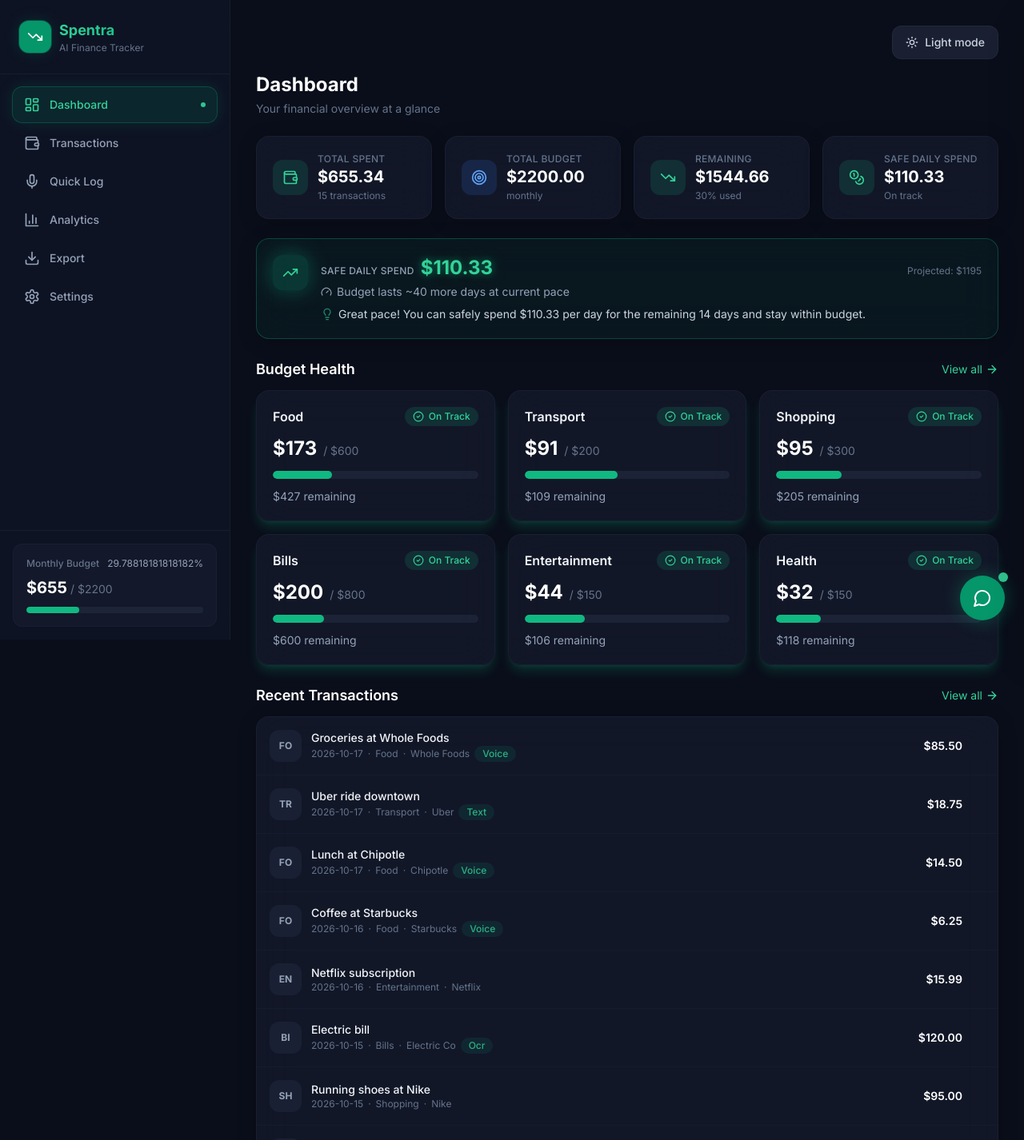
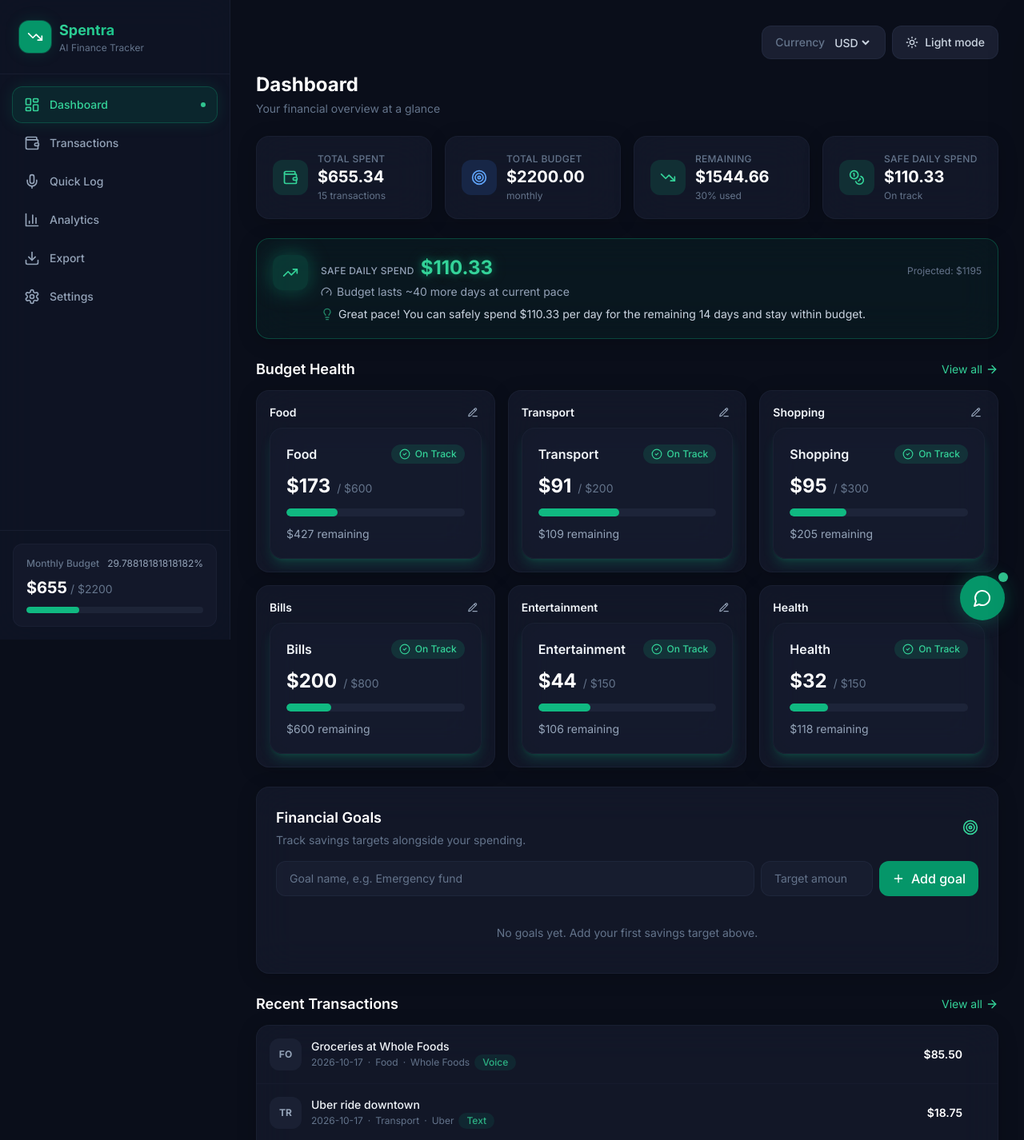
Before and after one commit to vamsikrishna34/spentra, a React (Vite) app in the folder frontend/: page / in a window 1280 px wide. Shown: the top 1426 px of the page at 80% size. Built offline with nearby package versions, Linux system fonts and the light colour scheme; the HTML template or start-up script is replaced by a standard one.

Commit message:
Update dashboard with currency, goals, and budget edits

```diff
--- a/frontend/src/App.tsx
+++ b/frontend/src/App.tsx
@@ -41,7 +41,7 @@ import {
   getCurrencySymbol,
   CATEGORIES,
 } from "./services/mockData";
-import type { AppView, Transaction, Budget } from "./types";
+import type { AppView, Transaction, Budget, Goal } from "./types";
 
 export default function App() {
   const [activeView, setActiveView] = useState<AppView>("dashboard");
@@ -57,6 +57,16 @@ export default function App() {
   const [toast, setToast] = useState<string | null>(null);
   const [editingBudget, setEditingBudget] = useState<string | null>(null);
   const [budgetEditValue, setBudgetEditValue] = useState("");
+  const [selectedCurrency, setSelectedCurrency] = useState(() => localStorage.getItem("spentra_currency") || "USD");
+  const [goals, setGoals] = useState<Goal[]>(() => {
+    try {
+      return JSON.parse(localStorage.getItem("spentra_goals") || "[]") as Goal[];
+    } catch {
+      return [];
+    }
+  });
+  const [goalTitle, setGoalTitle] = useState("");
+  const [goalTarget, setGoalTarget] = useState("");
   const [theme, setTheme] = useState<"dark" | "light">(() => {
     return localStorage.getItem("spentra_theme") === "light" ? "light" : "dark";
   });
@@ -107,6 +117,14 @@ export default function App() {
     document.documentElement.classList.toggle("light", theme === "light");
     localStorage.setItem("spentra_theme", theme);
   }, [theme]);
+
+  useEffect(() => {
+    localStorage.setItem("spentra_currency", selectedCurrency);
+  }, [selectedCurrency]);
+
+  useEffect(() => {
+    localStorage.setItem("spentra_goals", JSON.stringify(goals));
+  }, [goals]);
 
   const showToast = (msg: string) => {
     setToast(msg);
@@ -201,6 +219,33 @@ export default function App() {
     showToast("Data reset to defaults");
   };
 
+  const handleAddGoal = () => {
+    const targetAmount = Number(goalTarget);
+    if (!goalTitle.trim() || !Number.isFinite(targetAmount) || targetAmount <= 0) return;
+    const goal: Goal = {
+      id: `goal-${Date.now()}`,
+      user_id: "demo-user",
+      title: goalTitle.trim(),
+      target_amount: targetAmount,
+      current_amount: 0,
+      target_date: "",
+    };
+    setGoals((current) => [...current, goal]);
+    setGoalTitle("");
+    setGoalTarget("");
+    showToast("Goal added");
+  };
+
+  const handleGoalProgress = (goalId: string, value: string) => {
+    const currentAmount = Math.max(0, Number(value) || 0);
+    setGoals((current) => current.map((goal) => goal.id === goalId ? { ...goal, current_amount: currentAmount } : goal));
+  };
+
+  const handleDeleteGoal = (goalId: string) => {
+    setGoals((current) => current.filter((goal) => goal.id !== goalId));
+    showToast("Goal removed");
+  };
+
   // Category breakdown for analytics
   const categoryBreakdown = useMemo(() => {
     const map: Record<string, number> = {};
@@ -262,7 +307,20 @@ export default function App() {
           <div className="w-10" />
         </div>
 
-        <div className="flex justify-end mb-4">
+        <div className="flex justify-end items-center gap-2 mb-4 flex-wrap">
+          <label className="btn-secondary flex items-center gap-2 text-sm cursor-pointer">
+            <span className="text-slate-500">Currency</span>
+            <select
+              value={selectedCurrency}
+              onChange={(event) => setSelectedCurrency(event.target.value)}
+              className="bg-transparent text-inherit outline-none cursor-pointer"
+              aria-label="Choose display currency"
+            >
+              {['USD', 'EUR', 'GBP', 'JPY', 'INR', 'CAD', 'AUD'].map((currency) => (
+                <option key={currency} value={currency} className="bg-surface-100 text-slate-900">{currency}</option>
+              ))}
+            </select>
+          </label>
           <button
             onClick={() => setTheme((current) => current === "dark" ? "light" : "dark")}
             className="btn-secondary flex items-center gap-2 text-sm"
@@ -353,17 +411,53 @@ export default function App() {
                   ) : (
                     <div className="grid grid-cols-1 sm:grid-cols-2 lg:grid-cols-3 gap-4">
                       {enrichedBudgets.map((b) => (
+                        <div key={b.id} className="glass-card-hover p-4">
+                          <div className="flex items-center justify-between mb-2">
+                            <span className="text-sm font-semibold text-slate-100 capitalize">{b.category}</span>
+                            <button
+                              onClick={() => { setEditingBudget(b.id); setBudgetEditValue(String(b.planned_amount)); }}
+                              className="btn-ghost p-1 text-xs"
+                              aria-label={`Edit ${b.category} expected cost`}
+                            >
+                              <PencilLine className="w-3.5 h-3.5" />
+                            </button>
+                          </div>
+                          {editingBudget === b.id ? (
+                            <div className="flex gap-2 mb-3">
+                              <input
+                                type="number"
+                                min="0"
+                                className="input-field py-1.5 text-sm"
+                                value={budgetEditValue}
+                                onChange={(event) => setBudgetEditValue(event.target.value)}
+                                onKeyDown={(event) => event.key === "Enter" && handleBudgetUpdate(b.id)}
+                                autoFocus
+                              />
+                              <button onClick={() => handleBudgetUpdate(b.id)} className="btn-primary px-3 py-1 text-xs">Save</button>
+                            </div>
+                          ) : null}
                           <HealthBarCard
-                          key={b.id}
                             category={b.category}
                             planned={b.planned_amount}
                             actual={b.actual_amount || 0}
                             health={b.health || "green"}
                           />
+                        </div>
                       ))}
                     </div>
                   )}
                 </div>
+
+                <GoalsPanel
+                  goals={goals}
+                  title={goalTitle}
+                  target={goalTarget}
+                  onTitleChange={setGoalTitle}
+                  onTargetChange={setGoalTarget}
+                  onAdd={handleAddGoal}
+                  onProgressChange={handleGoalProgress}
+                  onDelete={handleDeleteGoal}
+                />
 
                 {/* Recent Transactions */}
                 <div>
@@ -708,6 +802,98 @@ export default function App() {
 
 // --- Sub-components ---
 
+function GoalsPanel({
+  goals,
+  title,
+  target,
+  onTitleChange,
+  onTargetChange,
+  onAdd,
+  onProgressChange,
+  onDelete,
+}: {
+  goals: Goal[];
+  title: string;
+  target: string;
+  onTitleChange: (value: string) => void;
+  onTargetChange: (value: string) => void;
+  onAdd: () => void;
+  onProgressChange: (goalId: string, value: string) => void;
+  onDelete: (goalId: string) => void;
+}) {
+  return (
+    <div className="glass-card p-6">
+      <div className="flex items-center justify-between gap-3 mb-4">
+        <div>
+          <h2 className="text-lg font-semibold text-white">Financial Goals</h2>
+          <p className="text-sm text-slate-500 mt-1">Track savings targets alongside your spending.</p>
+        </div>
+        <Target className="w-5 h-5 text-primary-400" />
+      </div>
+
+      <div className="grid grid-cols-1 sm:grid-cols-[1fr_140px_auto] gap-2 mb-5">
+        <input
+          className="input-field"
+          value={title}
+          onChange={(event) => onTitleChange(event.target.value)}
+          placeholder="Goal name, e.g. Emergency fund"
+          aria-label="Goal name"
+        />
+        <input
+          className="input-field"
+          type="number"
+          min="1"
+          value={target}
+          onChange={(event) => onTargetChange(event.target.value)}
+          placeholder="Target amount"
+          aria-label="Goal target amount"
+        />
+        <button onClick={onAdd} className="btn-primary flex items-center justify-center gap-2">
+          <Plus className="w-4 h-4" /> Add goal
+        </button>
+      </div>
+
+      {goals.length === 0 ? (
+        <p className="text-sm text-slate-500 text-center py-4">No goals yet. Add your first savings target above.</p>
+      ) : (
+        <div className="space-y-4">
+          {goals.map((goal) => {
+            const progress = Math.min((goal.current_amount / goal.target_amount) * 100, 100);
+            return (
+              <div key={goal.id} className="rounded-xl bg-surface-200/40 border border-surface-300/30 p-4">
+                <div className="flex items-center justify-between gap-3 mb-2">
+                  <p className="font-medium text-slate-100 truncate">{goal.title}</p>
+                  <button onClick={() => onDelete(goal.id)} className="btn-ghost p-1 text-slate-500 hover:text-danger-400" aria-label={`Remove ${goal.title}`}>
+                    <Trash2 className="w-4 h-4" />
+                  </button>
+                </div>
+                <div className="flex items-center justify-between text-xs text-slate-500 mb-2">
+                  <span>{progress.toFixed(0)}% complete</span>
+                  <span>${goal.current_amount.toFixed(0)} / ${goal.target_amount.toFixed(0)}</span>
+                </div>
+                <div className="h-2 bg-surface-300/60 rounded-full overflow-hidden mb-3">
+                  <div className="h-full bg-primary-500 rounded-full transition-all" style={{ width: `${progress}%` }} />
+                </div>
+                <label className="text-xs text-slate-500 flex items-center gap-2">
+                  Current saved
+                  <input
+                    type="number"
+                    min="0"
+                    value={goal.current_amount}
+                    onChange={(event) => onProgressChange(goal.id, event.target.value)}
+                    className="input-field py-1.5 text-sm max-w-32"
+                    aria-label={`Current saved for ${goal.title}`}
+                  />
+                </label>
+              </div>
+            );
+          })}
+        </div>
+      )}
+    </div>
+  );
+}
+
 interface StatCardProps {
   icon: React.ReactNode;
   label: string;
```
Also changed, not shown: 5 other files (tests, documents, lock files or other folders). Lines whose indentation alone changed are shown as unchanged.
